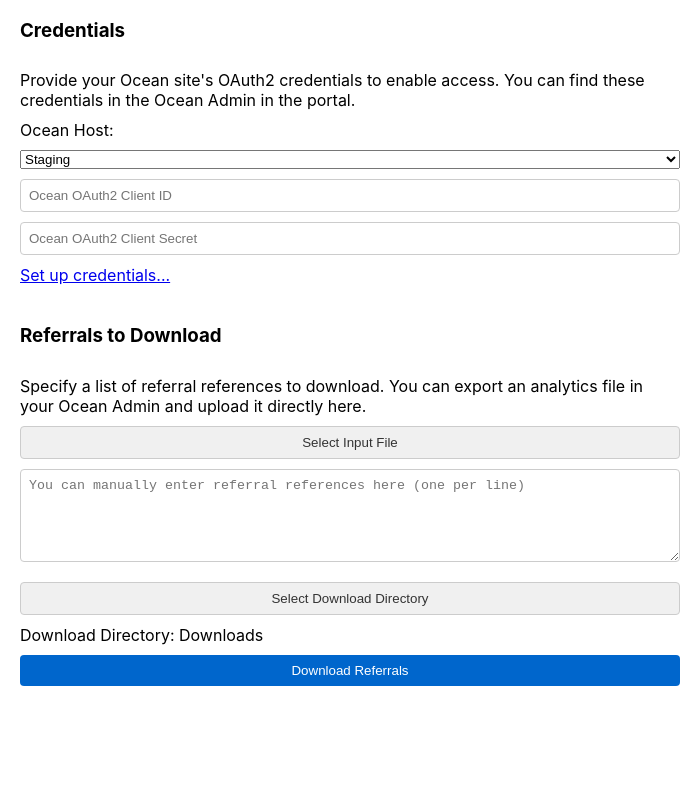
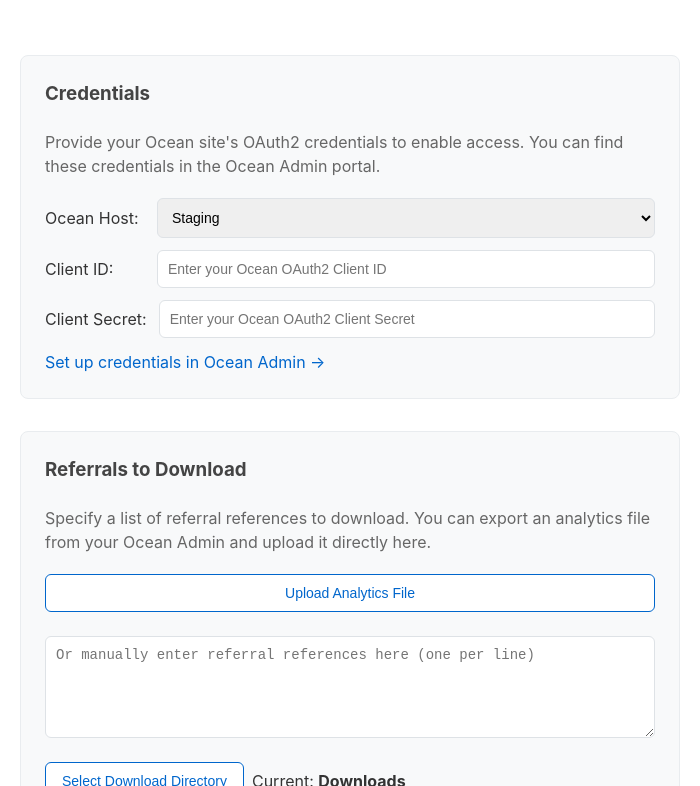
Before and after one commit to dougkavanagh/ocean-backup-app, an Electron app: page src/index.html in a window 700 px wide. Shown: the part 79-865 px from the top of the page. Before the commit the page ends 805 px from the top, so only its background shows below. Drawn offline with Linux system fonts and the light colour scheme; no server answers.

Commit message:
improved aesthetics

```diff
--- a/src/index.html
+++ b/src/index.html
@@ -6,59 +6,149 @@
       body {
         font-family: -apple-system, BlinkMacSystemFont, "Segoe UI", Roboto,
           Helvetica, Arial, sans-serif;
-        padding: 20px;
+        padding: 40px 20px;
         max-width: 800px;
         margin: 0 auto;
+        line-height: 1.5;
+        color: #333;
       }
       h1 {
-        margin: 0px;
+        margin: 0 0 20px 0;
+        color: #0066cc;
+        font-size: 28px;
       }
-      h2 {
-        margin-top: 10px;
+      h3 {
+        margin: 0 0 10px 0;
+        color: #444;
       }
       .container {
         display: flex;
         flex-direction: column;
-        gap: 20px;
+        gap: 32px;
       }
       .form-group {
         display: flex;
         flex-direction: column;
-        gap: 10px;
+        gap: 12px;
+        background: #f8f9fa;
+        padding: 24px;
+        border-radius: 8px;
+        border: 1px solid #e9ecef;
+      }
+      .description {
+        color: #666;
+        margin-bottom: 8px;
       }
       input,
-      textarea {
-        padding: 8px;
-        border: 1px solid #ccc;
-        border-radius: 4px;
+      textarea,
+      select {
+        padding: 10px;
+        border: 1px solid #dee2e6;
+        border-radius: 6px;
+        font-size: 14px;
+      }
+      input:focus,
+      textarea:focus,
+      select:focus {
+        outline: none;
+        border-color: #0066cc;
+        box-shadow: 0 0 0 2px rgba(0,102,204,0.1);
       }
       button {
-        padding: 8px 16px;
+        padding: 10px 16px;
         background-color: #0066cc;
         color: white;
         border: none;
-        border-radius: 4px;
+        border-radius: 6px;
         cursor: pointer;
+        font-size: 14px;
+        font-weight: 500;
+        transition: background-color 0.2s;
       }
       button:hover {
         background-color: #0052a3;
       }
       button.secondary {
-        background-color: #f0f0f0;
-        color: #333;
-        border: 1px solid #ccc;
+        background-color: #fff;
+        color: #0066cc;
+        border: 1px solid #0066cc;
       }
       button.secondary:hover {
-        background-color: #e0e0e0;
+        background-color: #f8f9fa;
       }
       #saveCredentialsBtn {
         display: none;
+        margin-top: 8px;
       }
-      .drop-zone {
-        border: 2px dashed #ccc;
-        padding: 20px;
-        text-align: center;
+      .status-container {
+        padding: 12px;
+        border-radius: 6px;
+        background-color: #f8f9fa;
+        margin-top: 16px;
+        display: none;
+      }
+      .status-container.visible {
+        display: block;
+      }
+      #progress-container {
+        margin-top: 16px;
+      }
+      progress {
+        width: 100%;
+        height: 8px;
         border-radius: 4px;
+      }
+      #progress-text {
+        font-size: 14px;
+        color: #666;
+        margin-top: 8px;
+      }
+      #results-container {
+        margin-top: 16px;
+        padding: 16px;
+        background-color: #f8f9fa;
+        border-radius: 6px;
+        border: 1px solid #e9ecef;
+      }
+      #download-info {
+        display: flex;
+        align-items: center;
+        gap: 8px;
+        margin: 12px 0;
+      }
+      #credentialsLink {
+        color: #0066cc;
+        text-decoration: none;
+      }
+      #credentialsLink:hover {
+        text-decoration: underline;
+      }
+      .input-group {
+        display: flex;
+        align-items: center;
+        gap: 12px;
+      }
+
+      .input-group label {
+        min-width: 100px;
+        flex-shrink: 0;
+      }
+
+      .input-group input,
+      .input-group select {
+        flex: 1;
+      }
+
+      @media (max-width: 600px) {
+        .input-group {
+          flex-direction: column;
+          align-items: stretch;
+          gap: 8px;
+        }
+
+        .input-group label {
+          min-width: auto;
+        }
       }
     </style>
   </head>
@@ -68,67 +158,75 @@
 
       <div class="form-group">
         <h3>Credentials</h3>
-        <div>
+        <div class="description">
           Provide your Ocean site's OAuth2 credentials to enable access. You can
-          find these credentials in the Ocean Admin in the portal.
+          find these credentials in the Ocean Admin portal.
         </div>
+
+        <div class="input-group">
           <label for="oceanHost">Ocean Host:</label>
           <select id="oceanHost" onchange="updateCredentialsLink()">
             <option value="https://ocean.cognisantmd.com">Production</option>
-          <option value="https://staging.cognisantmd.com" selected>
-            Staging
-          </option>
+            <option value="https://staging.cognisantmd.com" selected>Staging</option>
             <option value="https://test.cognisantmd.com">Test</option>
           </select>
-        <input type="text" id="clientId" placeholder="Ocean OAuth2 Client ID" />
-        <input
-          type="password"
-          id="clientSecret"
-          placeholder="Ocean OAuth2 Client Secret"
-        />
+        </div>
+
+        <div class="input-group">
+          <label for="clientId">Client ID:</label>
+          <input type="text" id="clientId" placeholder="Enter your Ocean OAuth2 Client ID" />
+        </div>
+
+        <div class="input-group">
+          <label for="clientSecret">Client Secret:</label>
+          <input type="password" id="clientSecret" placeholder="Enter your Ocean OAuth2 Client Secret" />
+        </div>
+
         <button id="saveCredentialsBtn" onclick="saveCredentials()">
           Save Credentials
         </button>
-        <a id="credentialsLink" href="#" target="_blank"
-          >Set up credentials...</a
-        >
+        <a id="credentialsLink" href="#" target="_blank">Set up credentials in Ocean Admin →</a>
       </div>
 
       <div class="form-group">
         <h3>Referrals to Download</h3>
-        <div>
+        <div class="description">
           Specify a list of referral references to download. You can export an
-          analytics file in your Ocean Admin and upload it directly here.
+          analytics file from your Ocean Admin and upload it directly here.
         </div>
+
         <button class="secondary" onclick="selectInputFile()">
-          Select Input File
+          Upload Analytics File
         </button>
+        <div id="ref-download-result"></div>
+
         <textarea
           id="refList"
-          placeholder="You can manually enter referral references here (one per line)"
+          placeholder="Or manually enter referral references here (one per line)"
           rows="5"
         ></textarea>
-        <div id="ref-download-result"></div>
 
+        <div id="download-info">
           <button class="secondary" onclick="selectDownloadDirectory()">
             Select Download Directory
           </button>
-        <div>
-          Download Directory:
-          <span id="download-dir">Downloads</span>
+          <span>Current: <strong id="download-dir">Downloads</strong></span>
         </div>
+
         <div id="progress-container" style="display: none">
           <progress id="progress-bar" value="0" max="100"></progress>
           <div id="progress-text"></div>
         </div>
+
         <div id="results-container" style="display: none">
           <h3>Download Results</h3>
           <div id="results-text"></div>
         </div>
+
         <button onclick="downloadReferrals()">Download Referrals</button>
       </div>
 
-      <div id="status"></div>
+      <div id="status" class="status-container"></div>
     </div>
 
     <script>
```
Lines whose indentation alone changed are shown as unchanged.
